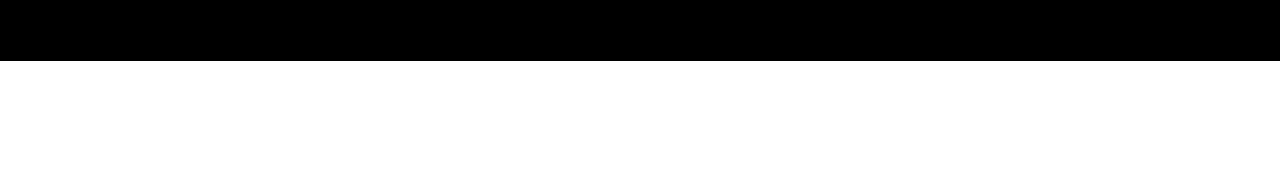
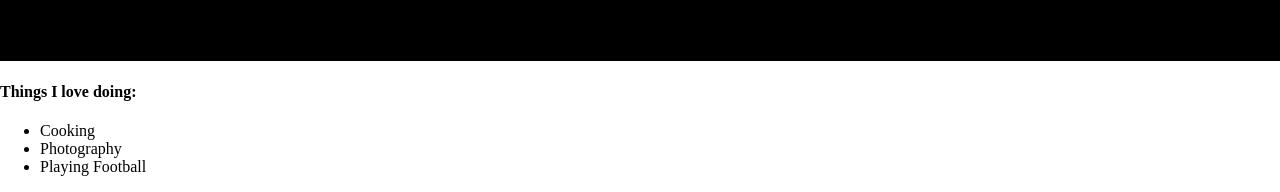
Before and after one commit to Mohraf/portfolio-website, a plain HTML site: page index.html in a window 1280 px wide. Shown: the part 1277-1469 px from the top of the page. Before the commit the page ends 1338 px from the top, so only its background shows below. Drawn offline with Linux system fonts and the light colour scheme.

Commit message:
Add Activities

```diff
--- a/index.html
+++ b/index.html
@@ -42,6 +42,25 @@
   </div>
 
   <!-- About Me -->
+  <div class="about-me">
+    <div class="activities">
+      <h4>Things I love doing:</h4>
+      <ul>
+        <li>
+          Cooking
+        </li>
+        <li>
+          Photography
+        </li>
+        <li>
+          Playing Football
+        </li>
+      </ul>
+    </div>
 
+    <div class="contacts">
+
+    </div>
+  </div>
 </body>
 </html>
```
